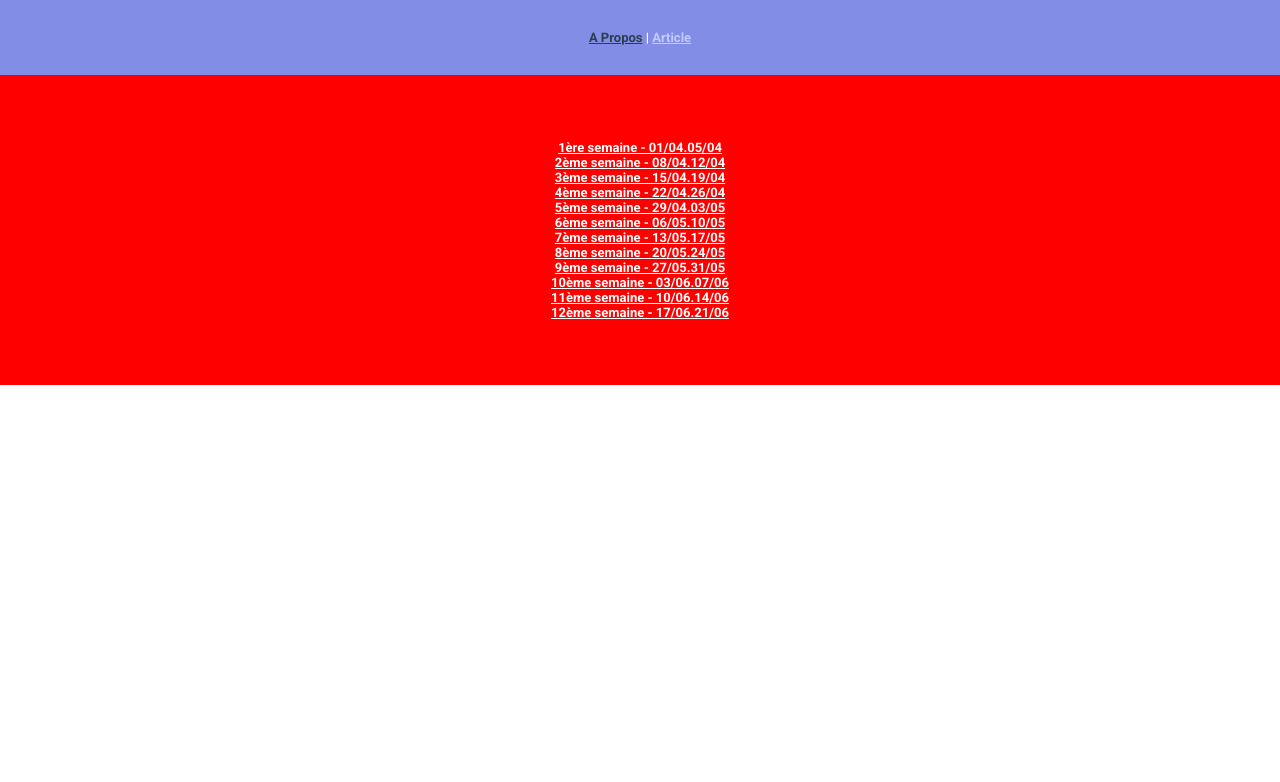
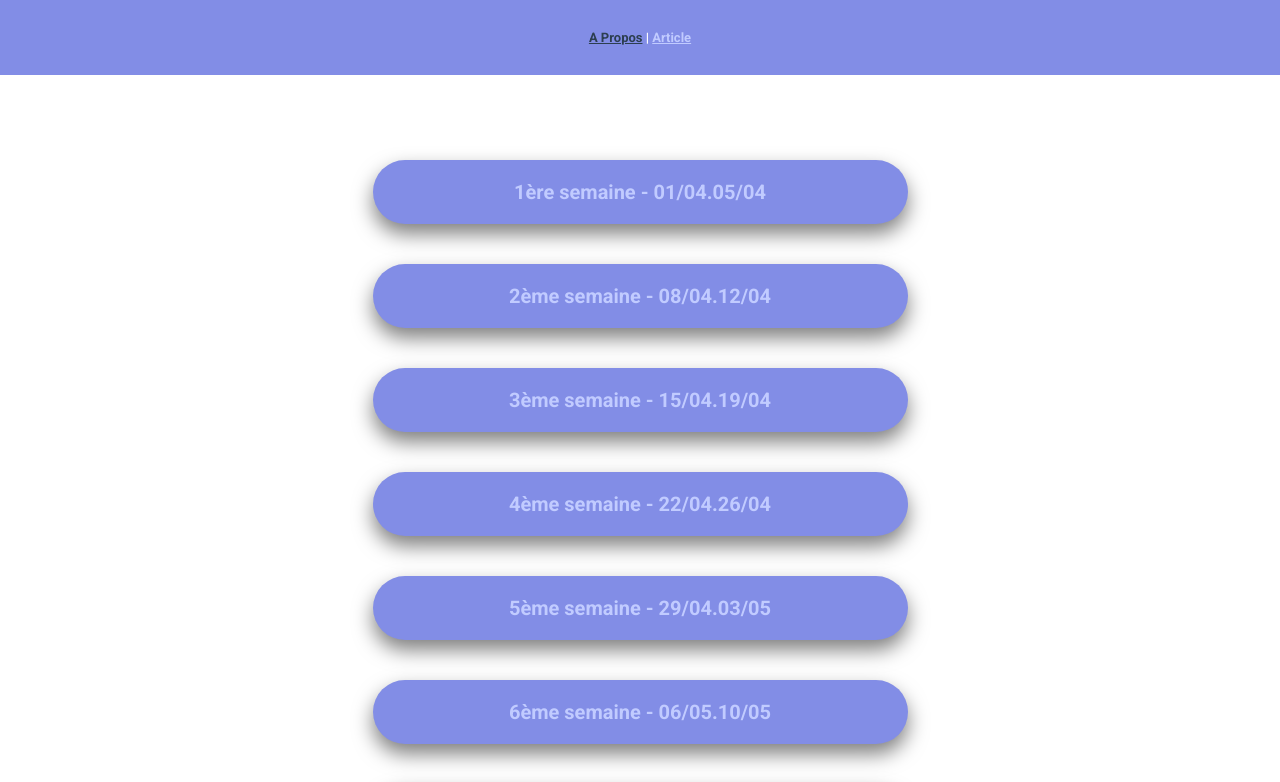
Before and after one commit to godafflig/my-blog, a Vue app: page /#/blog in a window 1280 px wide. Shown: the top 782 px of the page. Built offline with nearby package versions, Linux system fonts and the light colour scheme.

Commit message:
router fix #7

```diff
--- a/src/views/BlogView.vue
+++ b/src/views/BlogView.vue
@@ -1,17 +1,17 @@
 <template>
   <div class="blog">
-    <router-link to="/semaine1">1ère semaine - 01/04.05/04</router-link>
-    <router-link to="/semaine2">2ème semaine - 08/04.12/04</router-link>
-    <router-link to="/semaine3">3ème semaine - 15/04.19/04</router-link>
-    <router-link to="/semaine4">4ème semaine - 22/04.26/04</router-link>
-    <router-link to="/semaine5">5ème semaine - 29/04.03/05</router-link>
-    <router-link to="/semaine6">6ème semaine - 06/05.10/05</router-link>
-    <router-link to="/semaine7">7ème semaine - 13/05.17/05</router-link>
-    <router-link to="/semaine8">8ème semaine - 20/05.24/05</router-link>
-    <router-link to="/semaine9">9ème semaine - 27/05.31/05</router-link>
-    <router-link to="/semaine10">10ème semaine - 03/06.07/06</router-link>
-    <router-link to="/semaine11">11ème semaine - 10/06.14/06</router-link>
-    <router-link to="/semaine12">12ème semaine - 17/06.21/06</router-link>
+    <router-link to="/semaine1" class="blog-link">1ère semaine - 01/04.05/04</router-link>
+    <router-link to="/semaine2" class="blog-link">2ème semaine - 08/04.12/04</router-link>
+    <router-link to="/semaine3" class="blog-link">3ème semaine - 15/04.19/04</router-link>
+    <router-link to="/semaine4" class="blog-link">4ème semaine - 22/04.26/04</router-link>
+    <router-link to="/semaine5" class="blog-link">5ème semaine - 29/04.03/05</router-link>
+    <router-link to="/semaine6" class="blog-link">6ème semaine - 06/05.10/05</router-link>
+    <router-link to="/semaine7" class="blog-link">7ème semaine - 13/05.17/05</router-link>
+    <router-link to="/semaine8" class="blog-link">8ème semaine - 20/05.24/05</router-link>
+    <router-link to="/semaine9" class="blog-link">9ème semaine - 27/05.31/05</router-link>
+    <router-link to="/semaine10" class="blog-link">10ème semaine - 03/06.07/06</router-link>
+    <router-link to="/semaine11" class="blog-link">11ème semaine - 10/06.14/06</router-link>
+    <router-link to="/semaine12" class="blog-link">12ème semaine - 17/06.21/06</router-link>
   </div>
 </template>
 
@@ -27,11 +27,9 @@ export default {
   flex-wrap: wrap;
   justify-content: center;
   padding: 5em;
-  background: red;
 }
 
-/* Utilisation de ::v-deep pour cibler le <a> interne de router-link */
-::v-deep .blog a {
+.blog-link {
   display: flex;
   justify-content: center;
   align-items: center;
@@ -47,7 +45,7 @@ export default {
   text-decoration: none;
 }
 
-::v-deep .blog a:hover {
+.blog-link:hover {
   background-color: #4b558f;
   transform: translateY(-15px);
   box-shadow: 0px 10px 20px 0px rgba(0, 0, 0, 0.5);
```
